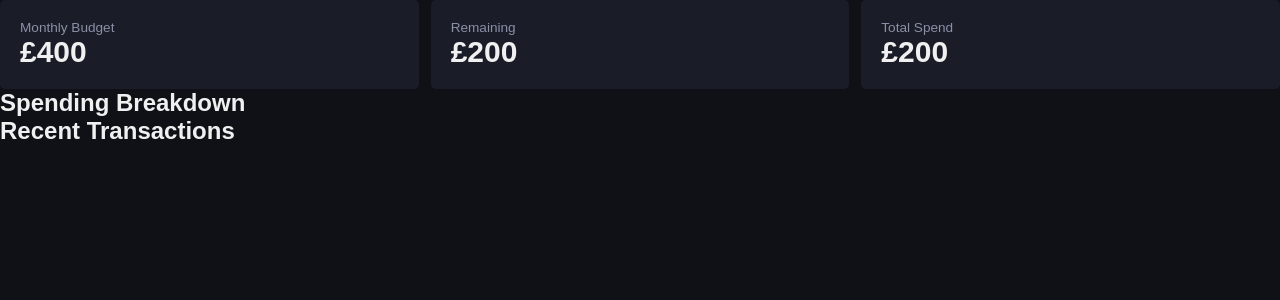
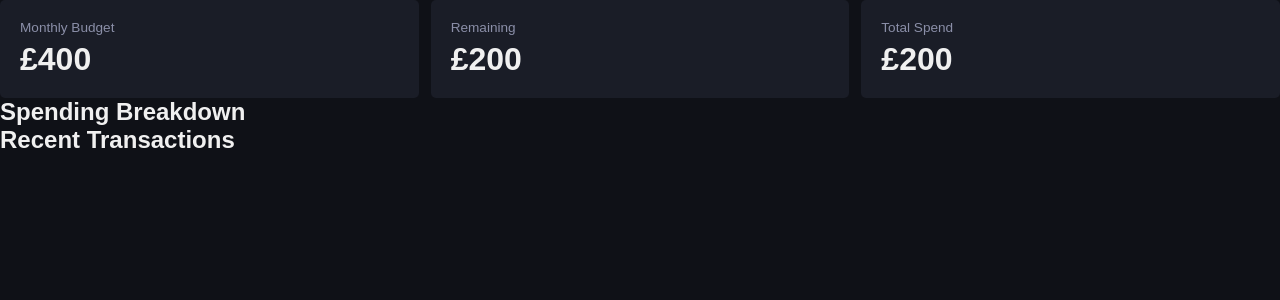
Before and after one commit to Godders1987/flask_budget_app, a Flask app: page / in a window 1280 px wide. Shown: the part 55-355 px from the top of the page. Run offline with Flask 3, Linux system fonts and the light colour scheme.

Commit message:
Chaned the font size value and margin on the cards

```diff
--- a/static/styles.css
+++ b/static/styles.css
@@ -24,10 +24,11 @@ body {
 
 .card-label {
   color: #8b8fa8;
-  font-size: 85%;
+  font-size: 0.85rem;
 }
 
 .card-value {
-  font-size: 30px;
+  font-size: 2rem;
   font-weight: bold;
+  margin-top: 6px;
 }
```
